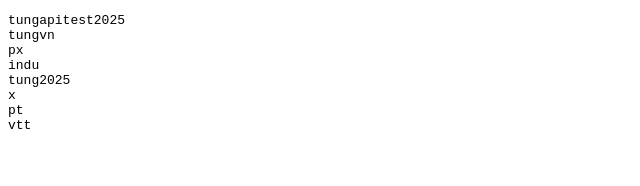
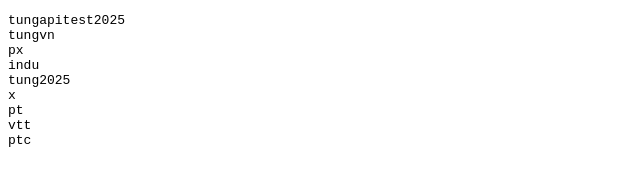
Before and after one commit to tungtestuser/usertest, a plain HTML site: page index.html in a window 1280 px wide. Shown: the full height of the page, 0-640 px from the left. Drawn offline with Linux system fonts and the light colour scheme.

Commit message:
Update index.html

```diff
--- a/index.html
+++ b/index.html
@@ -11,6 +11,7 @@ tung2025
 x
 pt
 vtt
+ptc
 </pre>
 </body>
 </html>
```
